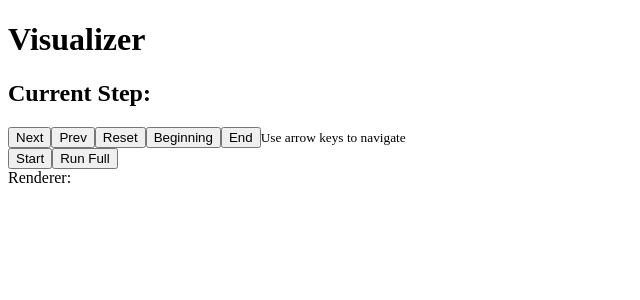
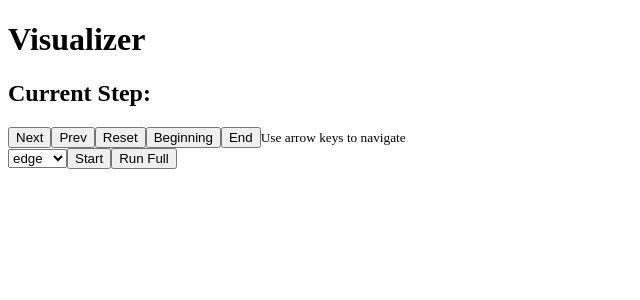
Before and after one commit to irdkwmnsb/visualizer, a React (Vite) app: page / in a window 1280 px wide. Shown: the top 300 px of the page, without its empty margins (0-640 px from the left). Built offline with nearby package versions, Linux system fonts and the light colour scheme.

Commit message:
Add type to starter

```diff
--- a/src/App.tsx
+++ b/src/App.tsx
@@ -1,5 +1,5 @@
-import { BubbleSortStarter } from "./visualizers/bubble-sort/start";
-import { BubbleSortRender } from "./visualizers/bubble-sort/render";
+import { Convolution2DStarter } from "./visualizers/convolution2d/start";
+import { Convolution2DRender } from "./visualizers/convolution2d/render";
 import { useVisualizer } from "./lib/hooks";
 import { useEffect, useState } from "react";
 
@@ -48,8 +48,8 @@ const App = () => {
     <button onClick={() => setEventOverride(0)}>Beginning</button>
     <button onClick={() => setEventOverride(events.length - 1)}>End</button>
     <small>Use arrow keys to navigate</small>
-    <BubbleSortStarter doStart={start}/>
-    <BubbleSortRender curState={curStateOverride} curEvent={curEventOverride}/>
+    <Convolution2DStarter doStart={start}/>
+    <Convolution2DRender curState={curStateOverride} curEvent={curEventOverride}/>
     <div>
       {events && events.map((x, i) => {
         return <div key={i}>
--- a/src/lib/hooks.tsx
+++ b/src/lib/hooks.tsx
@@ -1,5 +1,5 @@
 import { useSyncExternalStore } from "react";
-import { globalStore } from "../visualizers/bubble-sort";
+import { globalStore } from "../visualizers/convolution2d";
 
 export const useVisualizer = () => {
     return useSyncExternalStore(globalStore.subscribe, globalStore.getCurSnapshot);
--- a/src/visualizers/convolution2d/matrix.tsx
+++ b/src/visualizers/convolution2d/matrix.tsx
@@ -8,8 +8,8 @@ export interface Matrix {
     get: (row: number, column: number) => number;
 }
 
-export const enum PaddingType {
-    Reflect, Wrap, Edge, Zero
+export enum PaddingType {
+    Reflect="reflect", Wrap="wrap", Edge="edge", Zero="zero"
 }
 
 export class ArrayMatrix implements Matrix {
@@ -75,6 +75,8 @@ const recalculateIndex = (
             return edgeIndex(correctedIndex, length);
         case PaddingType.Zero:
             return 0;
+        default:
+            throw Error("Unknown type: " + paddingType)
     }
 }
 
--- a/src/visualizers/convolution2d/start.tsx
+++ b/src/visualizers/convolution2d/start.tsx
@@ -1,3 +1,4 @@
+import { useState } from "react"
 import { Convolution2DArguments } from "./convolution2d"
 import { PaddingType, ArrayMatrix } from "./matrix"
 
@@ -5,6 +6,9 @@ type Props = {
     doStart: (args: Convolution2DArguments, noStop: boolean) => void
 }
 
+export const Convolution2DStarter = ({ doStart }: Props) => {
+    const options = Object.values(PaddingType);
+    const [selectedType, setSelectedType] = useState(PaddingType.Edge);
     const args: Convolution2DArguments = [
         new ArrayMatrix([
             [5, 4, 3, 2, 1],
@@ -20,11 +24,18 @@ const args: Convolution2DArguments = [
         ]),
         2,
         3,
-    PaddingType.Edge,
+        selectedType,
     ]
-
-export const Convolution2DStarter = ({ doStart}: Props) => {
+    console.log(args[4]);
     return <div>
+        <select
+            value={selectedType}
+            onChange={(op) => setSelectedType(op.target.value as PaddingType)}
+        >
+            {options.map((op) => <option value={op} key={op}>
+                {op}
+            </option>)}
+        </select>
         <button onClick={() => doStart(args, false)}>Start</button>
         <button onClick={() => doStart(args, true)}>Run Full</button>
     </div>;
```
Lines whose indentation alone changed are shown as unchanged.
